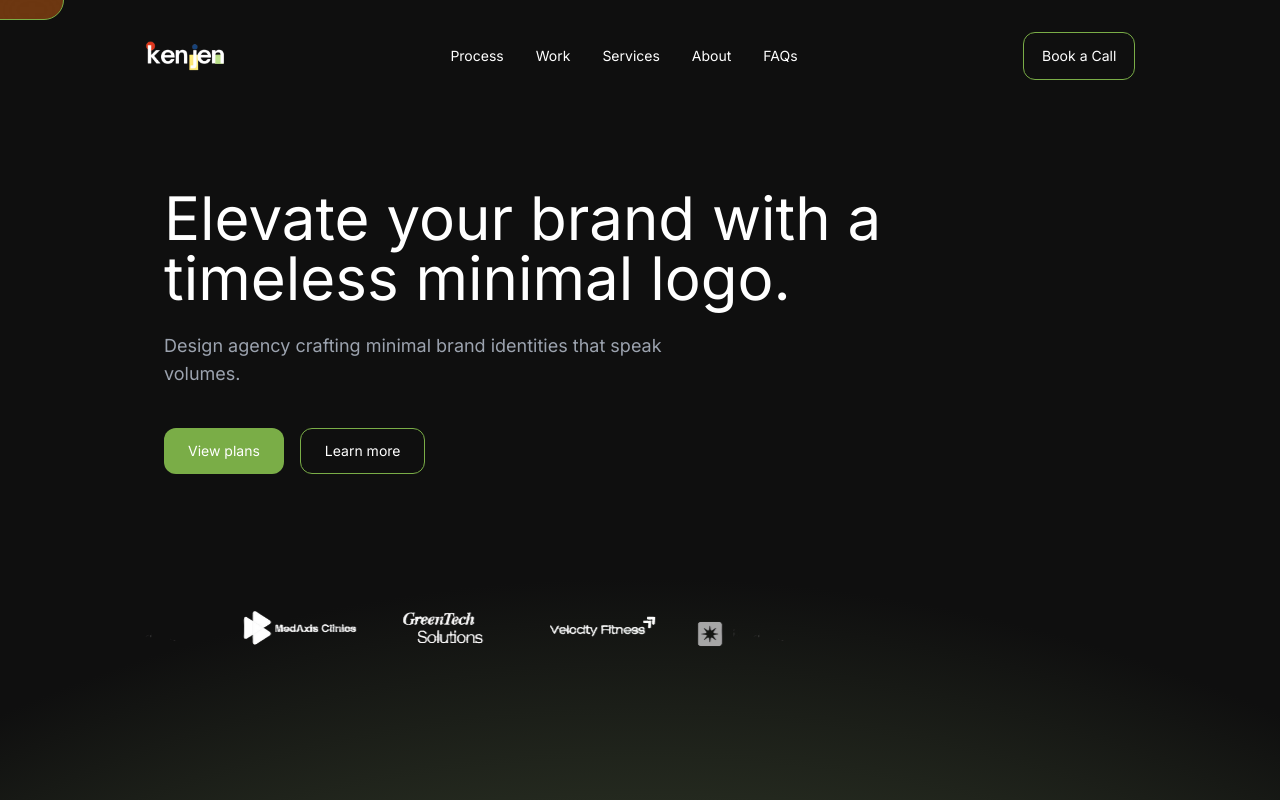
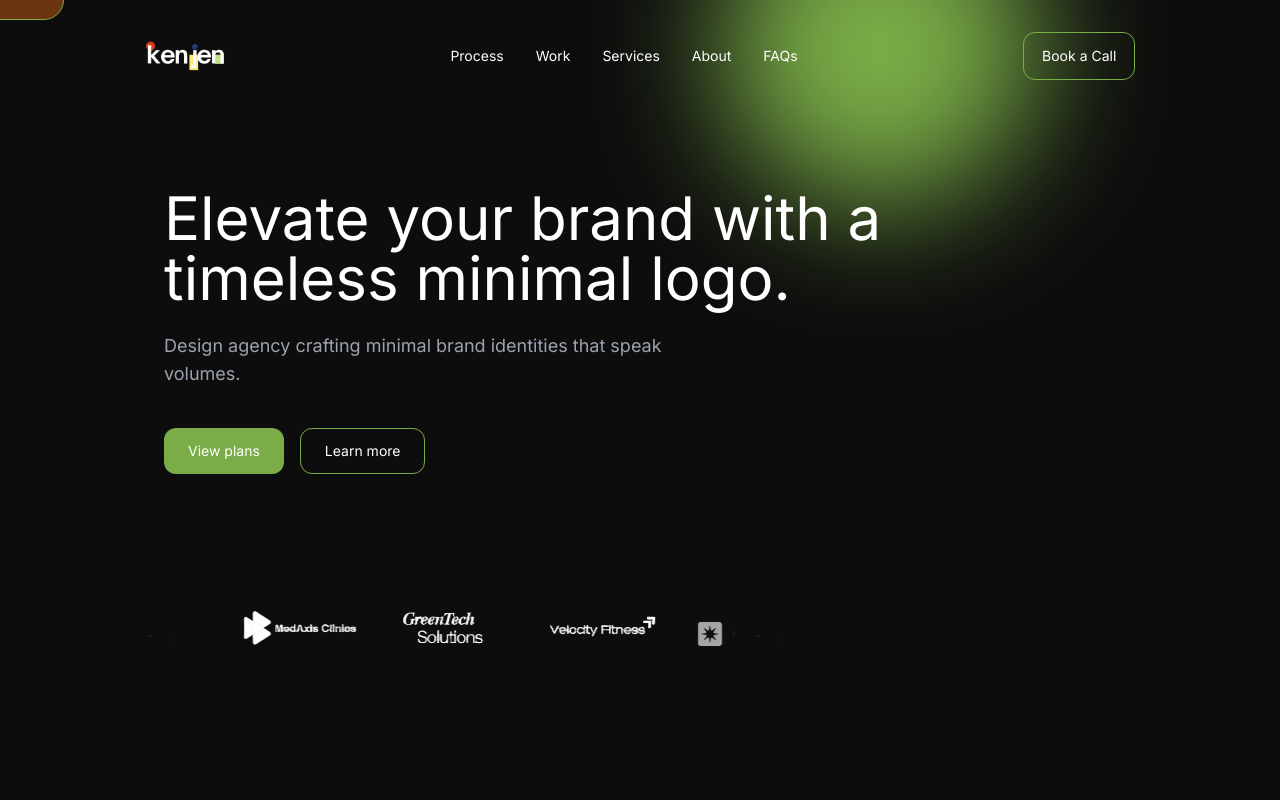
Before and after one commit to EbadullahSiddiqi/Kenjen, a React (Vite) app in the folder Kenjen/: page / in a window 1280 px wide. Shown: the top 800 px of the page. Built offline with nearby package versions, Linux system fonts and the light colour scheme; a web font is replaced by a local one.

Commit message:
Finally, the gradient has been fixed

```diff
--- a/Kenjen/src/Components/HeroSection.jsx
+++ b/Kenjen/src/Components/HeroSection.jsx
@@ -25,6 +25,8 @@ const HeroSection = () => {
   };
 
   return (
+    <>
+    <div className="bg-circle bg-basegreen rounded-full blur-3xl absolute"></div>
     <div className="p-6 md:p-12 lg:p-24 relative min-h-screen overflow-hidden">
       {/* Gradient overlay */}
       <div className="inset-0 pointer-events-none" />
@@ -124,6 +126,7 @@ const HeroSection = () => {
         </div>
       </div>
     </div>
+    </>
   );
 };
 
--- a/Kenjen/src/Components/ResultCards.jsx
+++ b/Kenjen/src/Components/ResultCards.jsx
@@ -4,11 +4,11 @@ export default function ResultCards({ review, name, company }) {
   return (
     <div className="text-basegreen result-card rounded-xl flex flex-col gap-4 p-6 max-w-[350px] w-full">
       <div className="flex gap-1 text-sm">
-        <span class="fa fa-star checked" />
-        <span class="fa fa-star checked" />
-        <span class="fa fa-star checked" />
-        <span class="fa fa-star" />
-        <span class="fa fa-star" />
+        <span className="fa fa-star checked" />
+        <span className="fa fa-star checked" />
+        <span className="fa fa-star checked" />
+        <span className="fa fa-star" />
+        <span className="fa fa-star" />
       </div>
       <div className="flex flex-col gap-2">
         <p className="text-white text-xl break-words whitespace-normal">
--- a/Kenjen/src/index.css
+++ b/Kenjen/src/index.css
@@ -21,12 +21,29 @@ body {
   min-height: 100vh;
   margin: 0;  */
 
-  background: radial-gradient(
+  /* background: radial-gradient(
     circle,
     rgba(122, 173, 71, 0.7) 0%,
     rgba(15, 15, 15, 1) 70%
-  );
+  ); */
+  background-color: #0d0d0d;
   padding: 0;
+}
+
+.bg-circle {
+  left: 45rem;
+  top: -7rem;
+  height: 20rem;
+  width: 20rem;
+}
+
+@media (max-width: 340px) {
+  .bg-circle {
+    left: 10rem;
+    top: -7rem;
+    height: 20rem;
+    width: 20rem;
+  }
 }
 
 .nav-btn {
```
Also changed, not shown: 1 other file (tests, documents, lock files or other folders).
